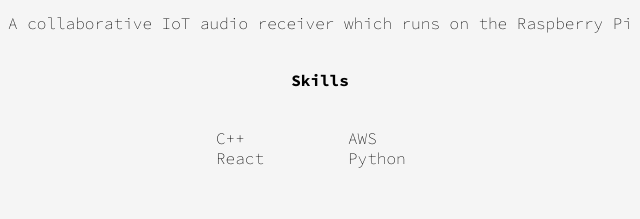
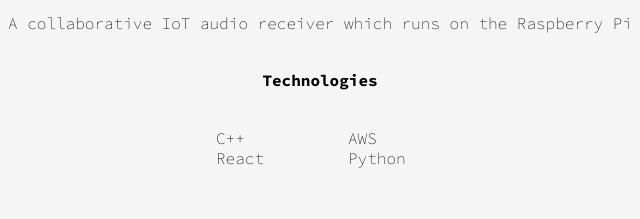
Before and after one commit to jdicarlantonio/DevSite, a plain HTML site: page pages/projects.html in a window 1280 px wide. Both pictures are taken after a click on the button "CLOUD MUSIC". Shown: the part 344-563 px from the top of the page, 320-960 px from the left. Drawn offline with Linux system fonts and the light colour scheme.

Commit message:
Update projects.html

```diff
--- a/pages/projects.html
+++ b/pages/projects.html
@@ -25,7 +25,7 @@
             <h3>Cloud Music</h3>
             <a href="https://github.com/jdicarlantonio/CloudMusic">Source</a>
             <p>A collaborative IoT audio receiver which runs on the Raspberry Pi</p>
-            <h4>Skills</h4>
+            <h4>Technologies</h4>
             <ul class="projectSkills">
                 <li>C++</li>
                 <li>React</li>
@@ -42,7 +42,7 @@
             <video width="560" height="315" controls>
                 <source src="../vid/FXProcessor.mp4" type="video/mp4">
             </video>
-            <h4>Skills</h4>
+            <h4>Technologies</h4>
             <ul class="projectSkills">
                 <li>C++</li>
                 <li>React Native</li>
@@ -54,7 +54,7 @@
             <a href="https://github.com/jdicarlantonio/TranscribeHelper">Source</a>
             <p>A cross platform desktop application to help musicians with song transcription</p>
             <img class="screenshot" src="../imgs/transcribeScreenshot.png">
-            <h4>Skills</h4>
+            <h4>Technologies</h4>
             <ul class="projectSkills">
                 <li>C++</li>
                 <li>JUCE Framework</li>
```
